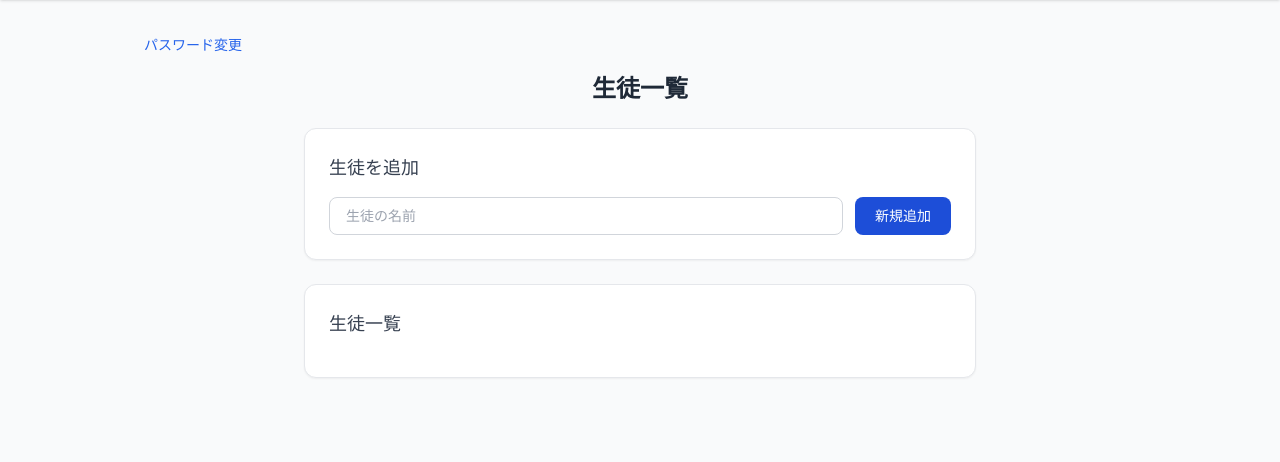
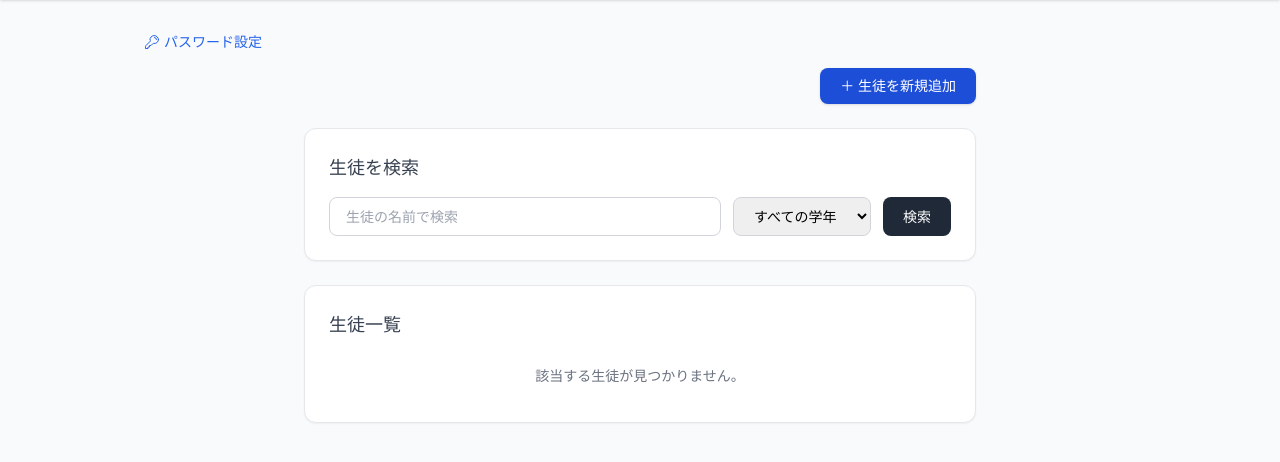
Before and after one commit to Atomic-Bombs/perttime-system, a Flask app: page / in a window 1280 px wide. Shown: the part 64-526 px from the top of the page. Run offline with Flask 3, Linux system fonts and the light colour scheme; the visitor is signed in with stand-in values (Sample User, id 1); data that the repository does not hold is empty; some libraries are stand-ins or nearby versions.

Commit message:
TOP &詳細画面のUI変更(生徒検索と学年絞込)　＆　生徒情報追加ページの追加 next 担当予定生徒の表示 & 記録のキャンパスを分ける

```diff
--- a/app.py
+++ b/app.py
@@ -1,11 +1,8 @@
 from flask import Flask, render_template, request, redirect, url_for, flash, session
-
-from flask import Flask, render_template, request, redirect, url_for, flash
 from flask_sqlalchemy import SQLAlchemy
 from flask_login import LoginManager, UserMixin, login_user, logout_user, login_required, current_user
 from werkzeug.security import generate_password_hash, check_password_hash
-from datetime import datetime
-
+from datetime import datetime, timedelta
 
 app = Flask(__name__)
 app.secret_key = 'perttime-secret-key'
@@ -16,8 +13,6 @@ login_manager.login_view = 'login'
 login_manager.login_message = "セッションが切れました。再度ログインしてください。"
 login_manager.login_message_category = "error"
 
-
-from datetime import timedelta
 app.permanent_session_lifetime = timedelta(minutes=30)
 
 # ユーザーテーブル
@@ -33,10 +28,12 @@ class User(UserMixin, db.Model):
     def check_password(self, password):
         return check_password_hash(self.password_hash, password)
 
-# 生徒テーブル
+# 生徒テーブル (★変更: grade, school を追加)
 class Student(db.Model):
     id = db.Column(db.Integer, primary_key=True)
     name = db.Column(db.String(100), nullable=False)
+    grade = db.Column(db.String(50), nullable=False)   # 追加: 学年
+    school = db.Column(db.String(100), nullable=False) # 追加: 学校名
     records = db.relationship('Record', backref='student', lazy=True)
 
 # 面談記録テーブル
@@ -67,40 +64,61 @@ def login():
             session.permanent = True
             return redirect(url_for('index'))
         flash('ユーザー名またはパスワードが違います', 'error')
-
-    #reason = request.args.get('reason')
-    #message = 'セッションが終了しました。再度ログインしてください。' if reason == 'timeout' else None
-    #return render_template('login.html', message=message)
     return render_template('login.html')
 
 # ログアウト
 @app.route('/logout')
-#@login_required
 def logout():
     logout_user()
     reason = request.args.get('reason')
     if reason == 'timeout':
         flash('一定時間操作がなかったため、セッションが切れました。再度ログインしてください。', 'error')
-        #return redirect(url_for('login', reason='timeout'))
     return redirect(url_for('login'))
 
-# トップページ（生徒一覧）
+# トップページ（生徒一覧 ＋ ★検索・絞り込み機能追加）
 @app.route('/')
 @login_required
 def index():
-    students = Student.query.all()
+    # URLパラメータから検索条件を取得
+    search_name = request.args.get('search_name', '')
+    grade = request.args.get('grade', '')
+
+    # クエリのベースを作成
+    query = Student.query
+
+    # 名前で検索（入力があれば部分一致で絞り込み）
+    if search_name:
+        query = query.filter(Student.name.contains(search_name))
+
+    # 学年で絞り込み（選択されていれば完全一致で絞り込み）
+    if grade:
+        query = query.filter(Student.grade == grade)
+
+    # 最終的な結果を取得
+    students = query.all()
+
     return render_template('index.html', students=students)
 
-# 生徒追加
-@app.route('/add_student', methods=['POST'])
+# 生徒追加 (★変更: GET処理追加 ＆ 学年・学校名の保存処理追加)
+@app.route('/add_student', methods=['GET', 'POST'])
 @login_required
 def add_student():
-    name = request.form['name']
-    student = Student(name=name)
-    db.session.add(student)
-    db.session.commit()
-    flash('生徒を保存しました！')
-    return redirect(url_for('index'))
+    if request.method == 'GET':
+        # 入力画面を表示
+        return render_template('add_student.html')
+
+    if request.method == 'POST':
+        # フォームからデータを受け取り保存
+        name = request.form['name']
+        grade = request.form['grade']
+        school = request.form['school']
+
+        student = Student(name=name, grade=grade, school=school)
+        db.session.add(student)
+        db.session.commit()
+
+        flash('生徒を新規追加しました！')
+        return redirect(url_for('index'))
 
 # 面談記録一覧
 @app.route('/student/<int:student_id>')
--- a/templates/add_record.html
+++ b/templates/add_record.html
@@ -16,9 +16,6 @@
                     </div>
                     <span class="text-sm text-blue-200">{{ current_user.code }}</span>
                 </a>
-                {% if current_user.is_admin %}
-                <a href="/admin" class="text-sm text-blue-200 hover:text-white ml-2">管理者画面</a>
-                {% endif %}
             </div>
             <h1 class="text-xl font-semibold absolute left-1/2 transform -translate-x-1/2">面談記録アプリ</h1>
             <div class="flex items-center gap-3">
--- a/templates/edit.html
+++ b/templates/edit.html
@@ -15,9 +15,6 @@
                     </div>
                     <span class="text-sm text-blue-200">{{ current_user.code }}</span>
                 </a>
-                {% if current_user.is_admin %}
-                <a href="/admin" class="text-sm text-blue-200 hover:text-white ml-2">管理者画面</a>
-                {% endif %}
             </div>
             <h1 class="text-xl font-semibold absolute left-1/2 transform -translate-x-1/2">面談記録アプリ</h1>
            <div class="flex items-center gap-3">
--- a/templates/index.html
+++ b/templates/index.html
@@ -16,10 +16,7 @@
                     </div>
                     <span class="text-sm text-blue-200">{{ current_user.code }}</span>
                 </a>
-                {% if current_user.is_admin %}
-                <a href="/admin" class="text-sm text-blue-200 hover:text-white ml-2">管理者画面</a>
-                {% endif %}
-            </div>
+                </div>
             <h1 class="text-xl font-semibold absolute left-1/2 transform -translate-x-1/2">面談記録アプリ</h1>
             <div class="flex items-center gap-3">
                 <span id="session-timer" class="text-xs text-blue-200"></span>
@@ -29,9 +26,29 @@
     </header>
 
     <main class="max-w-5xl mx-auto px-4 py-8">
-        <a href="/change_password" class="text-blue-600 text-sm hover:underline">パスワード変更</a>
-        <h2 class="text-2xl font-semibold text-gray-800 mt-4 mb-6 text-center">生徒一覧</h2>
+        <div class="mb-4 flex flex-col items-start gap-3">
+            <a href="/change_password" class="text-blue-600 text-sm hover:underline flex items-center gap-1">
+                <svg xmlns="http://www.w3.org/2000/svg" fill="none" viewBox="0 0 24 24" stroke-width="1.5" stroke="currentColor" class="w-4 h-4">
+                    <path stroke-linecap="round" stroke-linejoin="round" d="M15.75 5.25a3 3 0 013 3m3 0a6 6 0 01-7.029 5.912c-.563-.097-1.159.026-1.563.43L10.5 17.25H8.25v2.25H6v2.25H2.25v-2.818c0-.597.237-1.17.659-1.591l6.499-6.499c.404-.404.527-1-.43-1.563A6 6 0 1121.75 8.25z" />
+                </svg>
+                パスワード設定
+            </a>
 
+            {% if current_user.is_admin %}
+            <a href="/admin" class="text-blue-600 text-sm hover:underline flex items-center gap-1">
+                <svg xmlns="http://www.w3.org/2000/svg" fill="none" viewBox="0 0 24 24" stroke-width="1.5" stroke="currentColor" class="w-4 h-4">
+                    <path stroke-linecap="round" stroke-linejoin="round" d="M15.75 6a3.75 3.75 0 1 1-7.5 0 3.75 3.75 0 0 1 7.5 0ZM4.501 20.118a7.5 7.5 0 0 1 14.998 0A17.933 17.933 0 0 1 12 21.75c-2.676 0-5.216-.584-7.499-1.632Z" />
+                </svg>
+                管理者画面
+            </a>
+            {% endif %}
+        </div>
+
+        <div class="flex justify-end mb-6 max-w-2xl mx-auto">
+            <a href="/add_student" class="bg-blue-700 text-white px-5 py-2 rounded-lg text-sm hover:bg-blue-800 transition font-medium shadow">
+                ＋ 生徒を新規追加
+            </a>
+        </div>
 
         <div class="bg-white rounded-xl shadow-sm border border-gray-200 p-6 mb-6 max-w-2xl mx-auto">
             {% with messages = get_flashed_messages() %}
@@ -43,13 +60,22 @@
                 {% endfor %}
             {% endif %}
             {% endwith %}
-            <h2 class="text-lg font-medium text-gray-700 mb-4">生徒を追加</h2>
-            <form action="/add_student" method="POST" class="flex gap-3">
-                <input type="text" name="name" placeholder="生徒の名前" required
+
+            <h2 class="text-lg font-medium text-gray-700 mb-4">生徒を検索</h2>
+            <form action="/" method="GET" class="flex flex-col sm:flex-row gap-3">
+                <input type="text" name="search_name" placeholder="生徒の名前で検索" value="{{ request.args.get('search_name', '') }}"
                     class="flex-1 border border-gray-300 rounded-lg px-4 py-2 text-sm focus:outline-none focus:ring-2 focus:ring-blue-500">
+
+                <select name="grade" class="border border-gray-300 rounded-lg px-4 py-2 text-sm focus:outline-none focus:ring-2 focus:ring-blue-500">
+                    <option value="">すべての学年</option>
+                    <option value="高校1年生" {% if request.args.get('grade') == '高校1年生' %}selected{% endif %}>高校1年生</option>
+                    <option value="高校2年生" {% if request.args.get('grade') == '高校2年生' %}selected{% endif %}>高校2年生</option>
+                    <option value="高校3年生" {% if request.args.get('grade') == '高校3年生' %}selected{% endif %}>高校3年生</option>
+                </select>
+
                 <button type="submit"
-                    class="bg-blue-700 text-white px-5 py-2 rounded-lg text-sm hover:bg-blue-800 transition">
-                    新規追加
+                    class="bg-gray-800 text-white px-5 py-2 rounded-lg text-sm hover:bg-gray-900 transition font-medium">
+                    検索
                 </button>
             </form>
         </div>
@@ -60,22 +86,28 @@
                 {% for student in students %}
                 <li class="flex items-center justify-between py-3 px-2">
                     <a href="/student/{{ student.id }}"
-                        class="hover:bg-gray-50 rounded-lg transition text-blue-700 font-medium">
-                        {{ student.name }}
+                        class="hover:bg-gray-50 rounded-lg transition font-medium flex items-center gap-3 w-full">
+                        <span class="text-xs font-semibold text-blue-800 bg-blue-50 border border-blue-200 px-2 py-1 rounded w-20 text-center">
+                            {{ student.grade }}
+                        </span>
+                        <span class="text-gray-800 text-base hover:text-blue-700">{{ student.name }}</span>
                     </a>
                     <form action="/delete_student/{{ student.id }}" method="POST"
                         onsubmit="return confirm('{{ student.name }}を削除しますか？')"
-                        style="margin: 0; padding: 0;">
+                        style="margin: 0; padding: 0; margin-left: 1rem;">
                         <button type="submit"
-                            class="text-xs text-red-500 hover:text-red-700">
+                            class="text-xs text-red-500 hover:text-red-700 border border-red-200 px-2 py-1 rounded bg-white hover:bg-red-50 transition">
                             削除
                         </button>
                     </form>
                 </li>
+                {% else %}
+                <li class="py-3 px-2 text-sm text-gray-500 text-center">該当する生徒が見つかりません。</li>
                 {% endfor %}
             </ul>
         </div>
     </main>
+
     <script>
         let timeLeft = 30 * 60;
         const timer = document.getElementById('session-timer');
```
Also changed, not shown: templates/add_student.html (added, +82 -0 lines), templates/detail.html (+20 -6 lines).
